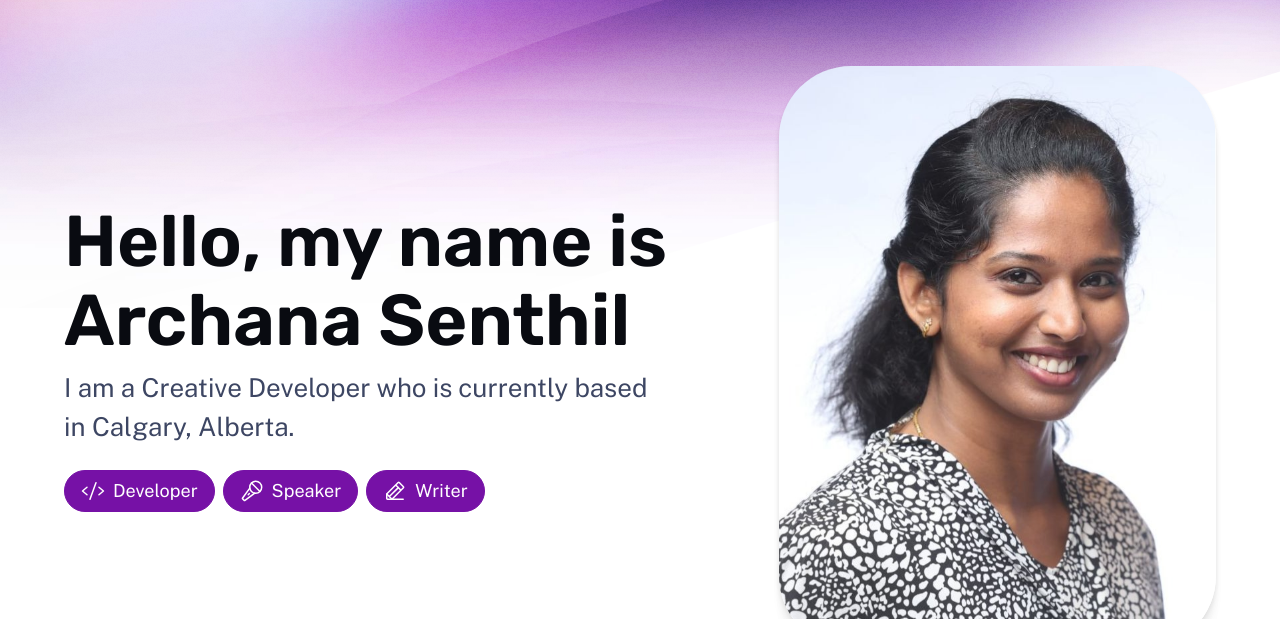
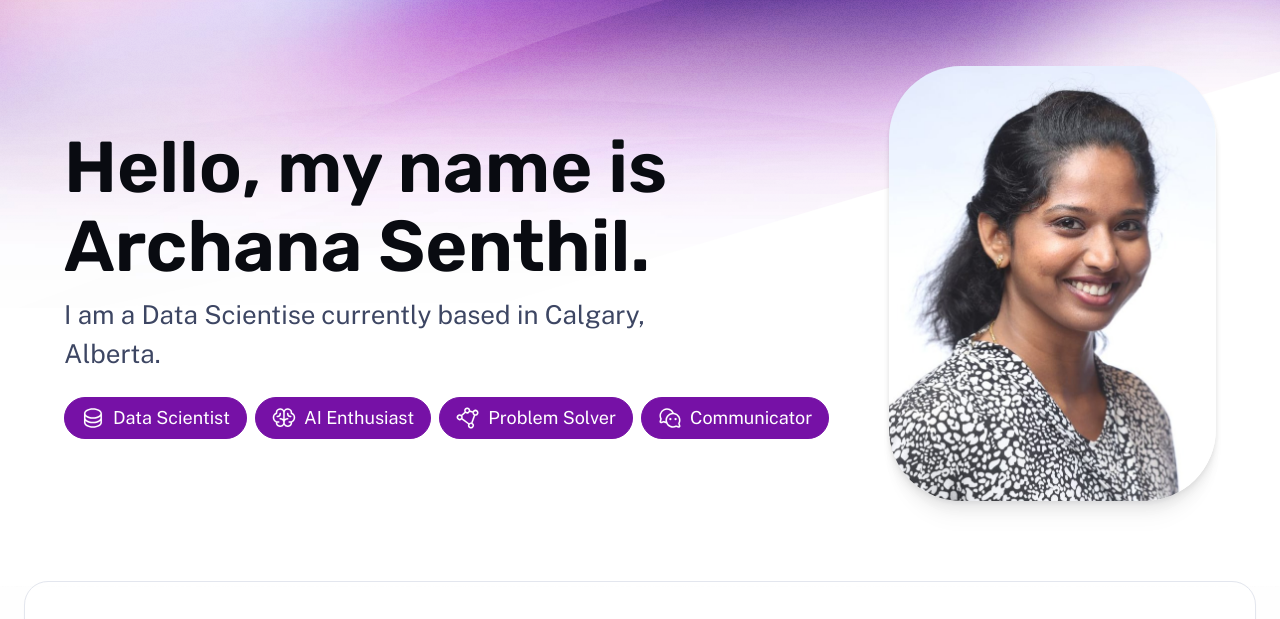
Before and after one commit to i-archanasenthil/i-archanasenthil.github.io, an Astro site: page / in a window 1280 px wide. Shown: the part 119-738 px from the top of the page. Built offline with nearby package versions, Linux system fonts and the light colour scheme; Astro itself is replaced by a stand-in of ours.

Commit message:
Updated Hero description

```diff
--- a/src/components/IconPaths.ts
+++ b/src/components/IconPaths.ts
@@ -35,4 +35,9 @@
 	'linkedin-logo': `<rect width="184" height="184" x="36" y="36" fill="none" stroke-linecap="round" stroke-linejoin="round" stroke-width="16" rx="8"/><path fill="none" stroke-linecap="round" stroke-linejoin="round" stroke-width="16" d="M120 112v64m-32-64v64m32-36a28 28 0 0 1 56 0v36"/><circle stroke="none" cx="88" cy="80" r="12"/>`,
 	'instagram-logo': `<circle cx="128" cy="128" r="40" fill="none" stroke-miterlimit="10" stroke-width="16"/><rect width="184" height="184" x="36" y="36" fill="none" stroke-linecap="round" stroke-linejoin="round" stroke-width="16" rx="48"/><circle cx="180" cy="76" r="12" stroke="none" />`,
 	'tiktok-logo': `<path fill="none" stroke-linecap="round" stroke-linejoin="round" stroke-width="16" d="M168 106a96 96 0 0 0 56 18V84a56 56 0 0 1-56-56h-40v128a28 28 0 1 1-40-25V89a68 68 0 1 0 80 67Z"/>`,
+
+	'database': `<path d="M128,24C74.17,24,32,48.6,32,80v96c0,31.4,42.17,56,96,56s96-24.6,96-56V80C224,48.6,181.83,24,128,24Zm80,104c0,9.62-7.88,19.43-21.61,26.92C170.93,163.35,150.19,168,128,168s-42.93-4.65-58.39-13.08C55.88,147.43,48,137.62,48,128V111.36c17.06,15,46.23,24.64,80,24.64s62.94-9.68,80-24.64ZM69.61,53.08C85.07,44.65,105.81,40,128,40s42.93,4.65,58.39,13.08C200.12,60.57,208,70.38,208,80s-7.88,19.43-21.61,26.92C170.93,115.35,150.19,120,128,120s-42.93-4.65-58.39-13.08C55.88,99.43,48,89.62,48,80S55.88,60.57,69.61,53.08ZM186.39,202.92C170.93,211.35,150.19,216,128,216s-42.93-4.65-58.39-13.08C55.88,195.43,48,185.62,48,176V159.36c17.06,15,46.23,24.64,80,24.64s62.94-9.68,80-24.64V176C208,185.62,200.12,195.43,186.39,202.92Z" />`,
+	'brain':`<path d="M248,124a56.11,56.11,0,0,0-32-50.61V72a48,48,0,0,0-88-26.49A48,48,0,0,0,40,72v1.39a56,56,0,0,0,0,101.2V176a48,48,0,0,0,88,26.49A48,48,0,0,0,216,176v-1.41A56.09,56.09,0,0,0,248,124ZM88,208a32,32,0,0,1-31.81-28.56A55.87,55.87,0,0,0,64,180h8a8,8,0,0,0,0-16H64A40,40,0,0,1,50.67,86.27,8,8,0,0,0,56,78.73V72a32,32,0,0,1,64,0v68.26A47.8,47.8,0,0,0,88,128a8,8,0,0,0,0,16,32,32,0,0,1,0,64Zm104-44h-8a8,8,0,0,0,0,16h8a55.87,55.87,0,0,0,7.81-.56A32,32,0,1,1,168,144a8,8,0,0,0,0-16,47.8,47.8,0,0,0-32,12.26V72a32,32,0,0,1,64,0v6.73a8,8,0,0,0,5.33,7.54A40,40,0,0,1,192,164Zm16-52a8,8,0,0,1-8,8h-4a36,36,0,0,1-36-36V80a8,8,0,0,1,16,0v4a20,20,0,0,0,20,20h4A8,8,0,0,1,208,112ZM60,120H56a8,8,0,0,1,0-16h4A20,20,0,0,0,80,84V80a8,8,0,0,1,16,0v4A36,36,0,0,1,60,120Z" />`,
+	'polygon': `<path d="M230.64,49.36a32,32,0,0,0-45.26,0h0a31.9,31.9,0,0,0-5.16,6.76L152,48.42A32,32,0,0,0,97.37,25.36h0a32.06,32.06,0,0,0-5.76,37.41L57.67,93.32a32.05,32.05,0,0,0-40.31,4.05h0a32,32,0,0,0,42.89,47.41l70,51.36a32,32,0,1,0,47.57-14.69l27.39-77.59q1.38.12,2.76.12a32,32,0,0,0,22.63-54.62Zm-122-12.69h0a16,16,0,1,1,0,22.64A16,16,0,0,1,108.68,36.67Zm-80,94.65a16,16,0,0,1,0-22.64h0a16,16,0,1,1,0,22.64Zm142.65,88a16,16,0,0,1-22.63-22.63h0a16,16,0,1,1,22.63,22.63Zm-8.55-43.18a32,32,0,0,0-23,7.08l-70-51.36a32.17,32.17,0,0,0-1.34-26.65l33.95-30.55a32,32,0,0,0,45.47-10.81L176,71.56a32,32,0,0,0,14.12,27Zm56.56-92.84A16,16,0,1,1,196.7,60.68h0a16,16,0,0,1,22.63,22.63Z" />` ,
+	'wechat-logo': `<path d="M144,140a12,12,0,1,1-12-12A12,12,0,0,1,144,140Zm44-12a12,12,0,1,0,12,12A12,12,0,0,0,188,128Zm51.34,83.47a16,16,0,0,1-19.87,19.87l-24.71-7.27A80,80,0,0,1,86.43,183.42a79,79,0,0,1-25.19-7.35l-24.71,7.27a16,16,0,0,1-19.87-19.87l7.27-24.71A80,80,0,1,1,169.58,72.59a80,80,0,0,1,62.49,114.17ZM81.3,166.3a79.94,79.94,0,0,1,70.38-93.87A64,64,0,0,0,39.55,134.19a8,8,0,0,1,.63,6L32,168l27.76-8.17a8,8,0,0,1,6,.63A63.45,63.45,0,0,0,81.3,166.3Zm135.15,15.89a64,64,0,1,0-26.26,26.26,8,8,0,0,1,6-.63L224,216l-8.17-27.76A8,8,0,0,1,216.45,182.19Z" />`
 };
--- a/src/pages/index.astro
+++ b/src/pages/index.astro
@@ -30,14 +30,15 @@
 		<div class="wrapper stack gap-8 lg:gap-20">
 			<header class="hero">
 				<Hero
-					title="Hello, my name is Archana Senthil"
-					tagline="I am a Creative Developer who is currently based in Calgary, Alberta."
+					title="Hello, my name is Archana Senthil."
+					tagline="I am a Data Scientise currently based in Calgary, Alberta."
 					align="start"
 				>
 					<div class="roles">
-						<Pill><Icon icon="code" size="1.33em" /> Developer</Pill>
-						<Pill><Icon icon="microphone-stage" size="1.33em" /> Speaker</Pill>
-						<Pill><Icon icon="pencil-line" size="1.33em" /> Writer</Pill>
+						<Pill><Icon icon="database" size="1.33em" /> Data Scientist</Pill>
+						<Pill><Icon icon="brain" size="1.33em" /> AI Enthusiast</Pill>
+						<Pill><Icon icon="polygon" size="1.33em" /> Problem Solver</Pill>
+						<Pill><Icon icon="wechat-logo" size="1.33em" /> Communicator</Pill>
 					</div>
 				</Hero>
 
```
